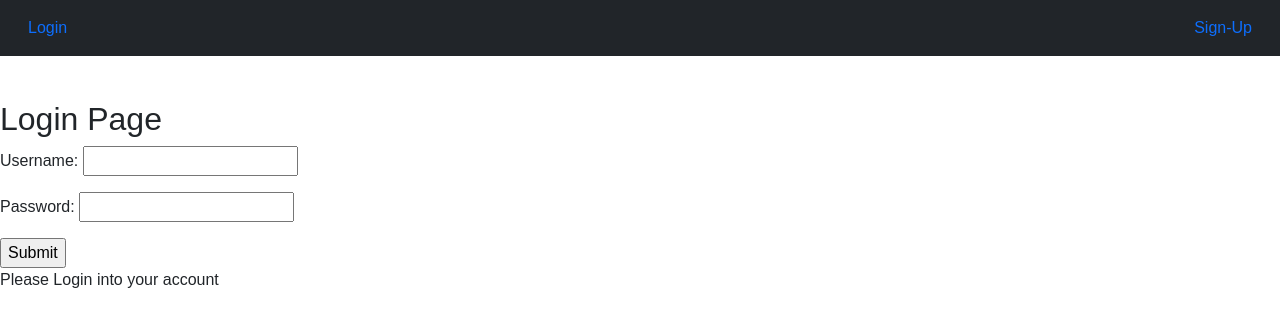
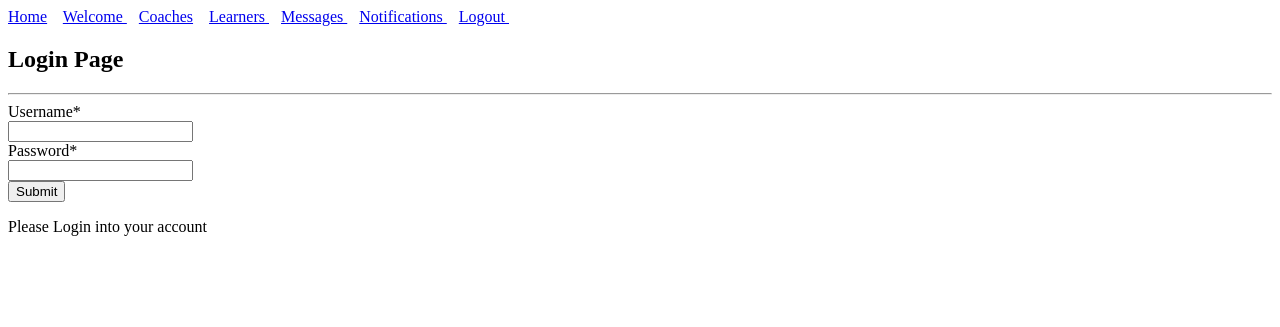
Before and after one commit to halleri000/iHero, a Django app: page /login/ in a window 1280 px wide. Shown: the top 327 px of the page. Run offline with Django 3.2, Linux system fonts and the light colour scheme; some libraries are stand-ins or nearby versions.

Commit message:
added crispy forms still needs formatted deleted lots

```diff
--- a/ihero/settings.py
+++ b/ihero/settings.py
@@ -43,9 +43,11 @@ INSTALLED_APPS = [
     'django.contrib.staticfiles',
     'user_app',
     'tasks',
-    'notifications'
+    'notifications',
+    'crispy_forms',
 ]
 
+CRISPY_TEMPLATE_PACK ='bootstrap4'
 MIDDLEWARE = [
     'django.middleware.security.SecurityMiddleware',
     'django.contrib.sessions.middleware.SessionMiddleware',
--- a/templates/base.html
+++ b/templates/base.html
@@ -1,69 +1,21 @@
-{%load static %}
 <!DOCTYPE html>
 <html lang="en">
-
 <head>
   <meta charset="UTF-8">
   <meta http-equiv="X-UA-Compatible" content="IE=edge">
   <meta name="viewport" content="width=device-width, initial-scale=1.0">
-  <link href="https://cdn.jsdelivr.net/npm/bootstrap@5.0.0-beta2/dist/css/bootstrap.min.css" rel="stylesheet"
-    integrity="sha384-BmbxuPwQa2lc/FVzBcNJ7UAyJxM6wuqIj61tLrc4wSX0szH/Ev+nYRRuWlolflfl" crossorigin="anonymous">
-  <script src="https://cdn.jsdelivr.net/npm/bootstrap@5.0.2/dist/js/bootstrap.min.js"
-     integrity="sha384-cVKIPhGWiC2Al4u+LWgxfKTRIcfu0JTxR+EQDz/bgldoEyl4H0zUF0QKbrJ0EcQF" crossorigin="anonymous"></script>
-    <script type='text/javascript' src='https://ajax.googleapis.com/ajax/libs/jquery/1.7.1/jquery.min.js'></script>
-
-  <link rel='stylesheet' type='text/css' href="{% static 'css/style.css' %}">
-
-  <style>
-
-  </style>
   <title>iHero</title>
 </head>
+<body>
+  <a href="/">Home</a> &ensp;
+  <a href='/welcome/'> Welcome </a> &ensp;
+  <a href='/coaches/'>Coaches</a> &ensp;
+  <a href='/learners/'> Learners </a> &ensp;
+  <a href='/messages/'> Messages </a> &ensp;
+  <a href='/notifications/'> Notifications </a> &ensp;
+  <a href='/logout/'>Logout </a> &ensp;
 
 
-<body>
-  <nav class="nav navbar navbar-expand-sm navbar-inverse navbar-dark bg-dark mb-4 fixed-top">
-    <div class="container-fluid">
-      {% if request.user.is_authenticated %}
-      <ul class="nav navbar-nav ">
-        <li class="nav-item">
-          <a class='nav-link' href='/welcome/'> Welcome </a>
-        </li>
-        <li class="nav-item active">
-          <a class='nav-link' href='/coaches/'>Coaches</a>
-        </li>
-        <li class="nav-item">
-          <a class='nav-link' href='/learners/'> Learners </a>
-        </li>
-        {% if request.user.is_staff %}
-        <li class="nav-item">
-          <a class='nav-link' href ='/addtotasks/'> User Tasks </a>
-        </li>
-        {% endif%}
-        <li class="nav-item">
-          <a class='nav-link' href="/learner/{{request.user.id}}/">Profile</a>
-        </li>
-
-
-      </ul>
-      <ul class="nav navbar-nav navbar-right">
-        <li class="nav-item">
-          <a class='nav-link' href='/logout/'>Logout </a>
-        </li>
-        {% else %}
-        <li class="nav-item">
-          <a class='nav-link' href='/login/'> Login </a>
-        </li>
-        <li class="nav-item">
-          <a class='nav-link' href='/signup/'> Sign-Up </a>
-        </li>
-      </ul>
-      {% endif %}
-    </div>
-  </nav>
-
-  {% block content %}
-  {% endblock %}
+  {%  block content %}{%  endblock  %}
 </body>
-
 </html>
--- a/templates/generic_form.html
+++ b/templates/generic_form.html
@@ -1,15 +1,21 @@
-{%  extends 'base.html'  %}
+{% extends 'base.html' %}
 
+{%load crispy_forms_tags %}
 
+{% block content %}
+<div id='form' class='content container'>
+  <div class='row justify-content-center'>
+    <div class='col-8'>
+      <h2>{{ title }}</h2>
+      <hr class="mt-0 mb-4">
+      <form method="post" novalidate>
+        {% csrf_token %}
+        {{ form|crispy}}
+        <button type="submit" class='btn btn-success'>Submit</button>
+      </form>
+      <p>{{ message }}</p>
+    </div>
+  </div>
+</div>
 
-{%  block content  %}
-<div id='form' class='content'>
-  <h2>{{  title  }}</h2>
-  <form method="post" action="">
-    {% csrf_token %}
-    {{ form.as_p }}
-    <input type="submit" value="Submit">
-  </form>
-  <p>{{  message  }}</p>
-</div>
-{%  endblock  %}
+{% endblock %}
```
Also changed, not shown: templates/coach_details.html (+2 -12 lines), templates/learner_details.html (+1 -12 lines), templates/welcome.html (+17 -22 lines).
